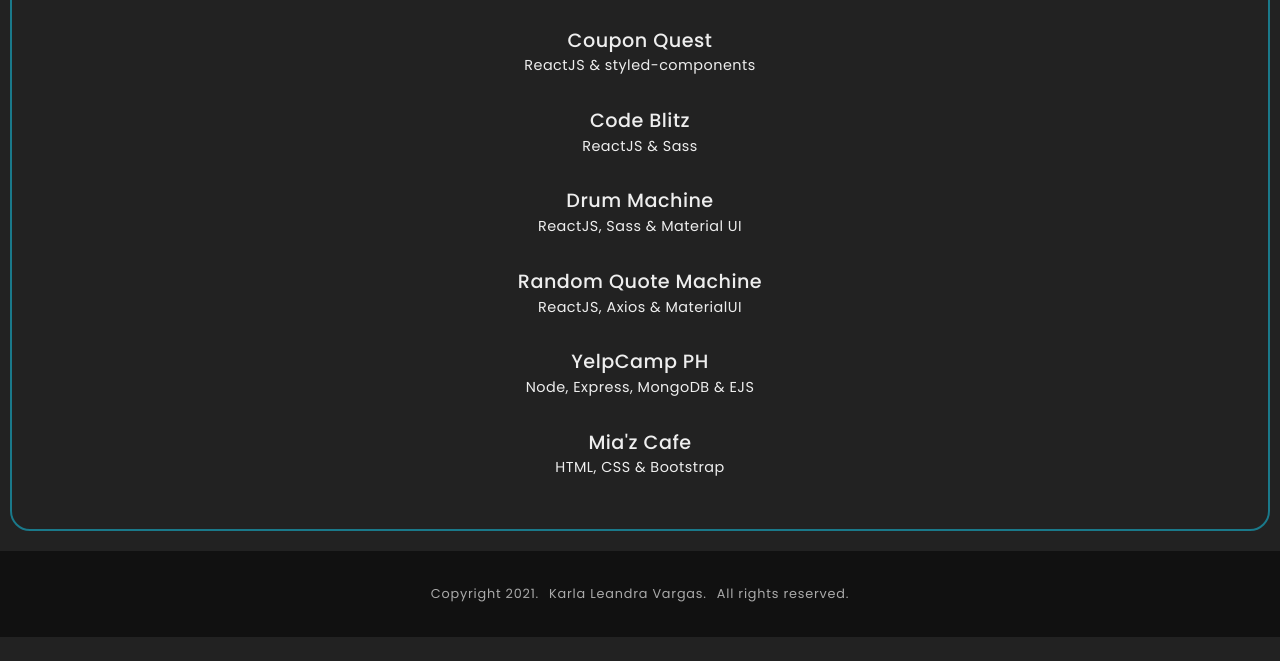
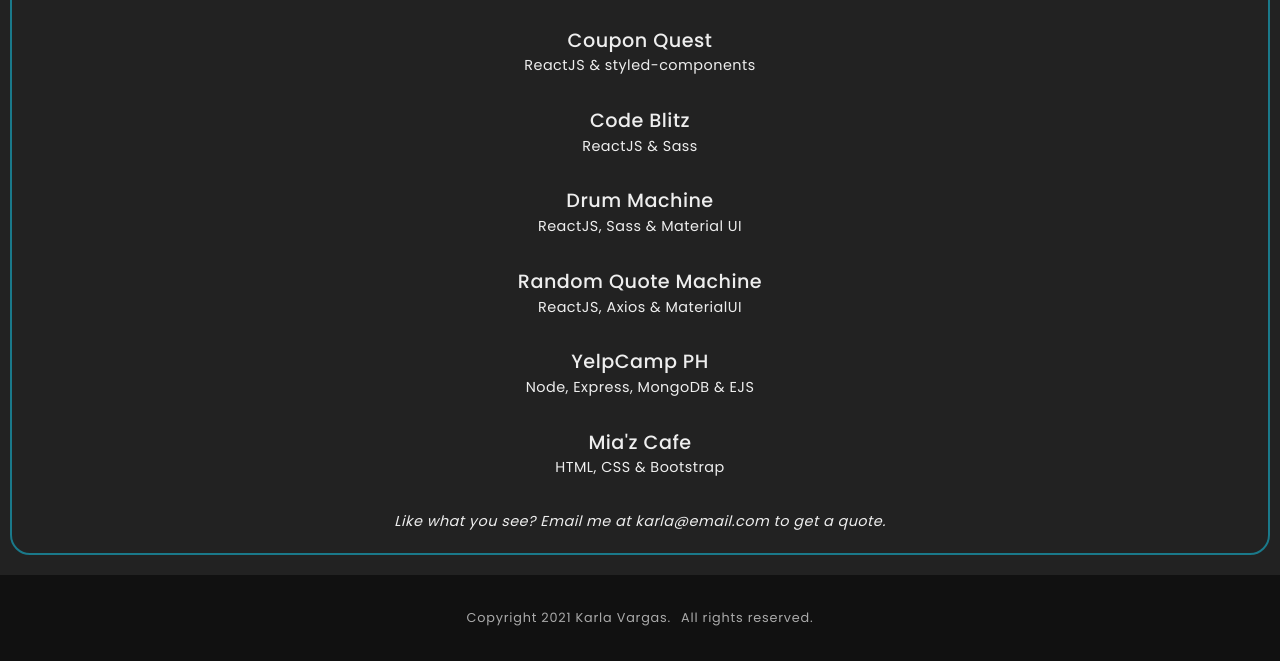
Before and after one commit to codekarla/my-gatsby-portfolio, a Gatsby site: page /projects in a window 1280 px wide. Shown: the part 202-863 px from the top of the page. Before the commit the page ends 839 px from the top, so only its background shows below. Built offline with nearby package versions, Linux system fonts and the light colour scheme; Gatsby itself is replaced by a stand-in of ours; a web font is replaced by a local one.

Commit message:
Use multiple queries and useStaticQuery

```diff
--- a/gatsby-config.js
+++ b/gatsby-config.js
@@ -19,6 +19,7 @@ module.exports = {
   siteMetadata: {
     title: "Karla Vargas",
     description: "My WebDev Portfolio",
-    copyright: "Copyright 2021. Karla Leandra Vargas"
+    copyright: "Copyright 2021 Karla Vargas.",
+    contact: "karla@email.com"
   }
 }
--- a/src/components/Layout.js
+++ b/src/components/Layout.js
@@ -1,9 +1,22 @@
 import React from 'react';
-import {Link} from 'gatsby';
+import {Link, graphql, useStaticQuery} from 'gatsby';
 import '../css/global.css';
 import * as style from '../css/layout.module.css';
 
 function Layout({children}) {
+    const data = useStaticQuery(graphql`
+        query LayoutQuery {
+            site {
+                siteMetadata {
+                    title
+                    copyright
+                }
+            }
+        }
+    `);
+    // console.log("From Layout:", data);
+    const {copyright} = data.site.siteMetadata;
+
     return (
         <div>
             <nav className={style.navbar}>
@@ -21,8 +34,7 @@ function Layout({children}) {
             {children}
 
             <footer className={style.footer}>
-                <span> Copyright 2021. </span>
-                <span> Karla Leandra Vargas. </span>
+                <span> {copyright} </span>
                 <span> All rights reserved. </span>
             </footer>
         </div>
--- a/src/pages/index.js
+++ b/src/pages/index.js
@@ -16,8 +16,6 @@ function Home() {
             At, voluptates enim. Blanditiis, quasi eligendi! Perspiciatis repellat, saepe molestias nam asperiores earum autem, iste corrupti facilis tempore animi consequuntur voluptatibus reiciendis illum assumenda porro facere praesentium blanditiis consectetur. Similique?
             Reiciendis laboriosam nam, quia veritatis vitae enim recusandae voluptas, expedita cupiditate at molestiae eius quo neque repellendus veniam nobis, non maiores. Eaque quidem numquam perspiciatis sequi, aliquam non praesentium odit.
             Delectus, quam! Incidunt possimus nulla, corporis dolores debitis eligendi eaque quisquam fuga reiciendis magni error perferendis repudiandae quibusdam ipsum. Ullam numquam alias ducimus harum delectus eveniet magnam blanditiis adipisci quam. </p>
-
-
         </main>
     </Layout>);
 }
--- a/src/pages/projects/index.js
+++ b/src/pages/projects/index.js
@@ -1,11 +1,12 @@
 import React from 'react';
 import Layout from '../../components/Layout';
-import {graphql, Link} from 'gatsby';
+import {Link, graphql} from 'gatsby';
 import * as style from '../../css/projects.module.css';
 
 function Projects({ data }) {
-    const projects = data.allMarkdownRemark.nodes;
-    console.log(projects);
+    const projects = data.projects.nodes;
+    const {contact} = data.metadata.siteMetadata;
+    // console.log(projects);
 
     return (<Layout>
         <main className={style.projects}>
@@ -21,6 +22,9 @@ function Projects({ data }) {
 
                 </div>) }
             </section>
+            <section>
+                <em>Like what you see? Email me at {contact} to get a quote.</em>
+            </section>
         </main>
     </Layout>);
 }
@@ -29,7 +33,7 @@ export default Projects;
 // export page query
 export const query = graphql`
     query ProjectPage {
-        allMarkdownRemark(sort: {fields: frontmatter___date, order: DESC}) {
+        projects: allMarkdownRemark(sort: {fields: frontmatter___date, order: DESC}) {
             nodes {
                 id
                 frontmatter {
@@ -40,5 +44,10 @@ export const query = graphql`
                 }
             }
         }
+        metadata: site {
+            siteMetadata {
+                contact
+            }
+        }
     }
 `;
--- a/src/sass/projects.module.scss
+++ b/src/sass/projects.module.scss
@@ -32,4 +32,8 @@
         }
     }
 
+    em {
+        font-style: italic;
+        font-size: 0.9rem;
+    }
 }
```
Also changed, not shown: src/css/projects.module.css, 1 other file.
